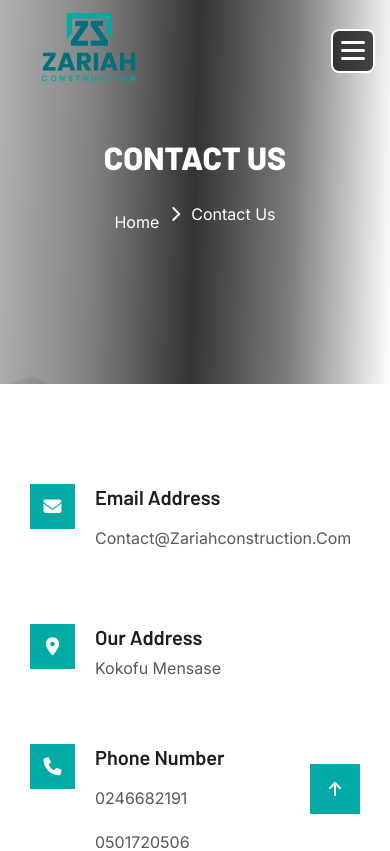
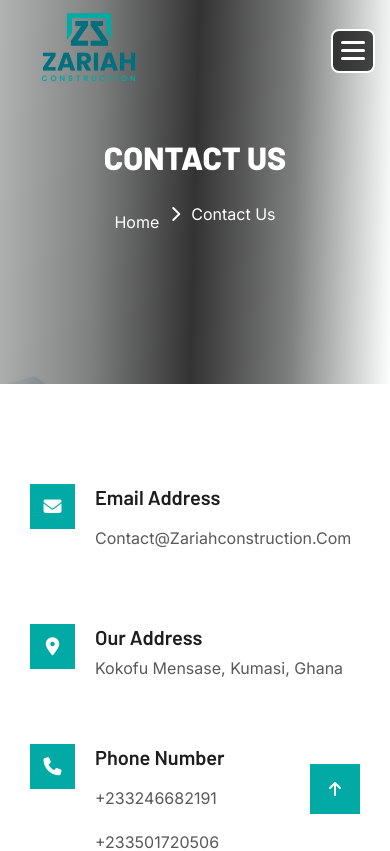
Before and after one commit to SasekLab/Zariah-construction, a React (Vite) app: page /contact in a window 390 px wide. Shown: the top 851 px of the page. Built offline with nearby package versions, Linux system fonts and the light colour scheme; some icons are missing.

Commit message:
contact page and footer update
- international phone number and location

```diff
--- a/src/components/layout/Footer.jsx
+++ b/src/components/layout/Footer.jsx
@@ -26,14 +26,14 @@ export default function Footer() {
                         <img src={callIcon} alt="call" />
                         <span>Phone</span>
                       </div>
-                      <a href="tel:0246682191">0246682191</a> / <a href="tel:0501720506">0501720506</a>
+                      <a href="tel:+233246682191">+233246682191</a> / <a href="tel:+233501720506">+233501720506</a>
                     </li>
                     <li>
                       <div className="icon">
                         <img src={locationIcon} alt="location" />
                         <span>Location</span>
                       </div>
-                      Kokofu Mensase
+                      Kokofu Mensase, Kumasi, Ghana
                     </li>
                   </ul>
                 </div>
@@ -77,11 +77,11 @@ export default function Footer() {
                 <ul className="gt-contact-content">
                   <li>
                     <span><i className="fa-solid fa-location-dot"></i></span>
-                    Kokofu Mensase
+                    Kokofu Mensase, Kumasi, Ghana
                   </li>
                   <li>
                     <span><i className="fa-solid fa-phone"></i></span>
-                    <a href="tel:0246682191">0246682191</a> / <a href="tel:0501720506">0501720506</a>
+                    <a href="tel:+233246682191">+233246682191</a> / <a href="tel:+233501720506">+233501720506</a>
                   </li>
                   <li>
                     <span><i className="fa-solid fa-envelope"></i></span>
@@ -91,7 +91,7 @@ export default function Footer() {
                 <div className="footer-socials">
                   <a href="#"><i className="fa-brands fa-instagram"></i></a>
                   <a href="#"><i className="fa-brands fa-tiktok"></i></a>
-                  <a href="#"><i className="fa-brands fa-whatsapp"></i></a>
+                  <a href="https://wa.me/233246682191"><i className="fa-brands fa-whatsapp"></i></a>
                 </div>
               </div>
             </div>
@@ -103,7 +103,7 @@ export default function Footer() {
             <div className="gt-social-icon d-flex align-items-center">
               <a href="#"><i className="fa-brands fa-instagram"></i></a>
               <a href="#"><i className="fa-brands fa-tiktok"></i></a>
-              <a href="#"><i className="fa-brands fa-whatsapp"></i></a>
+              <a href="https://wa.me/233246682191"><i className="fa-brands fa-whatsapp"></i></a>
             </div>
           </div>
         </div>
--- a/src/components/layout/Header.jsx
+++ b/src/components/layout/Header.jsx
@@ -72,7 +72,7 @@ export default function Header() {
                       <i className="fas fa-location-dot"></i>
                     </div>
                     <div className="offcanvas__contact-text">
-                      <a target="_blank" href="#">Main Street, Melbourne, Australia</a>
+                      <a target="_blank" href="#">Kokofu Mensase, Kumasi, Ghana</a>
                     </div>
                   </li>
                   <li className="d-flex align-items-center">
@@ -80,7 +80,7 @@ export default function Header() {
                       <i className="fas fa-envelope"></i>
                     </div>
                     <div className="offcanvas__contact-text">
-                      <a href="mailto:info@example.com"><span className="mailto:info@example.com">info@example.com</span></a>
+                      <a href="mailto:contact@zariahconstruction.com"><span className="mailto:contact@zariahconstruction.com">contact@zariahconstruction.com</span></a>
                     </div>
                   </li>
                   <li className="d-flex align-items-center">
@@ -96,7 +96,7 @@ export default function Header() {
                       <i className="far fa-phone"></i>
                     </div>
                     <div className="offcanvas__contact-text">
-                      <a href="tel:+11002345909">+11002345909</a>
+                      <a href="tel:+233246682191">+233246682191</a> / <a href="tel:+233501720506">+233501720506</a>
                     </div>
                   </li>
                 </ul>
--- a/src/components/sections/Cta.jsx
+++ b/src/components/sections/Cta.jsx
@@ -136,7 +136,7 @@ export default function Cta() {
                   transition={{ duration: 0.6, delay: 0.6 }}
                 >
                   <i className="fa-solid fa-phone" style={{ marginRight: '8px', fontSize: '14px' }}></i>
-                  Or call us: <a href="tel:0246682191" style={{ color: 'white', textDecoration: 'none', fontWeight: '600' }}>0246682191</a> / <a href="tel:0501720506" style={{ color: 'white', textDecoration: 'none', fontWeight: '600' }}>0501720506</a>
+                  Or call us: <a href="tel:+233246682191" style={{ color: 'white', textDecoration: 'none', fontWeight: '600' }}>+233246682191</a> / <a href="tel:+233501720506" style={{ color: 'white', textDecoration: 'none', fontWeight: '600' }}>+233501720506</a>
                 </motion.div>
               </motion.div>
             </div>
--- a/src/pages/Contact.jsx
+++ b/src/pages/Contact.jsx
@@ -73,7 +73,7 @@ export default function Contact() {
                   <div className="content">
                     <h4>Our Address</h4>
                     <h6>
-                      Kokofu Mensase
+                      Kokofu Mensase, Kumasi, Ghana
                     </h6>
                   </div>
                 </div>
@@ -86,8 +86,8 @@ export default function Contact() {
                   <div className="content">
                     <h4>Phone Number</h4>
                     <h6>
-                      <a href="tel:0246682191">0246682191</a> <br />
-                      <a href="tel:0501720506">0501720506</a>
+                      <a href="tel:+233246682191">+233246682191</a> <br />
+                      <a href="tel:+233501720506">+233501720506</a>
                     </h6>
                   </div>
                 </div>
```
